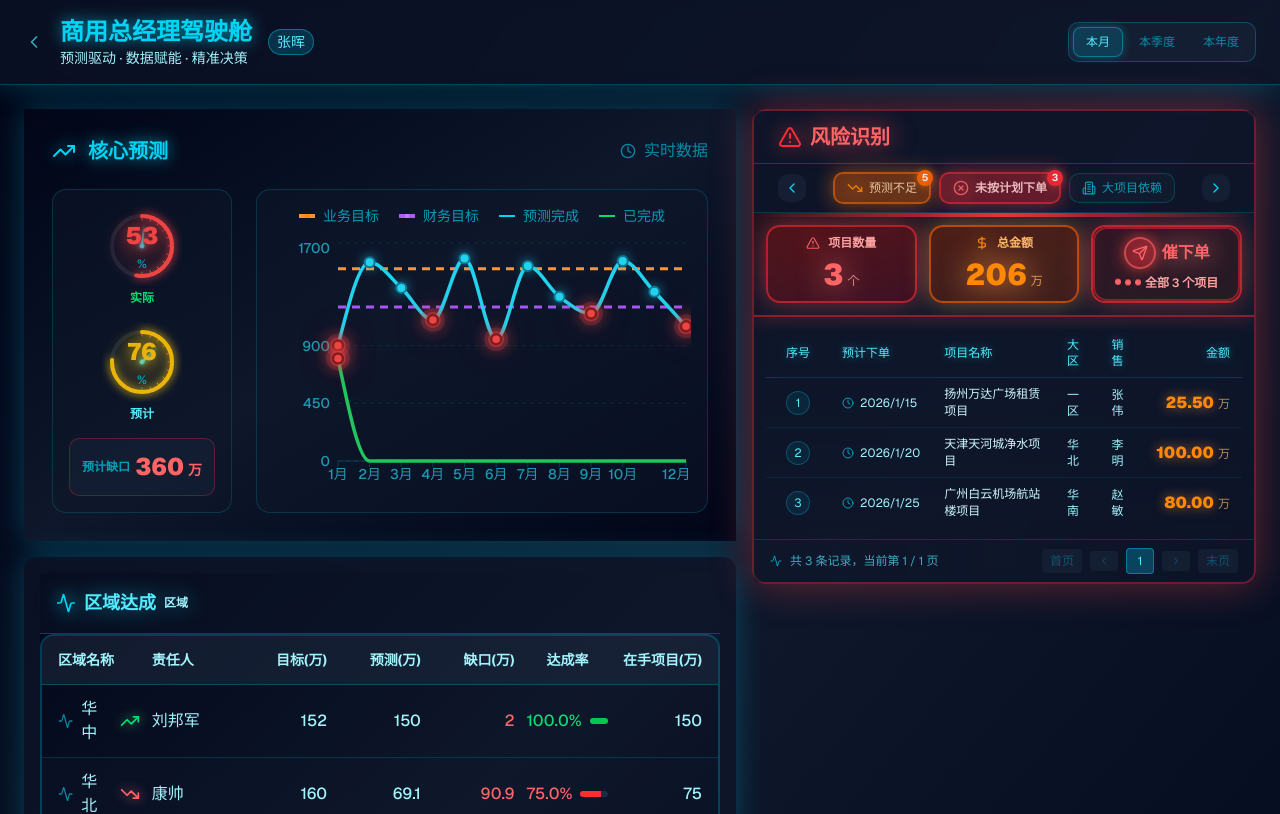
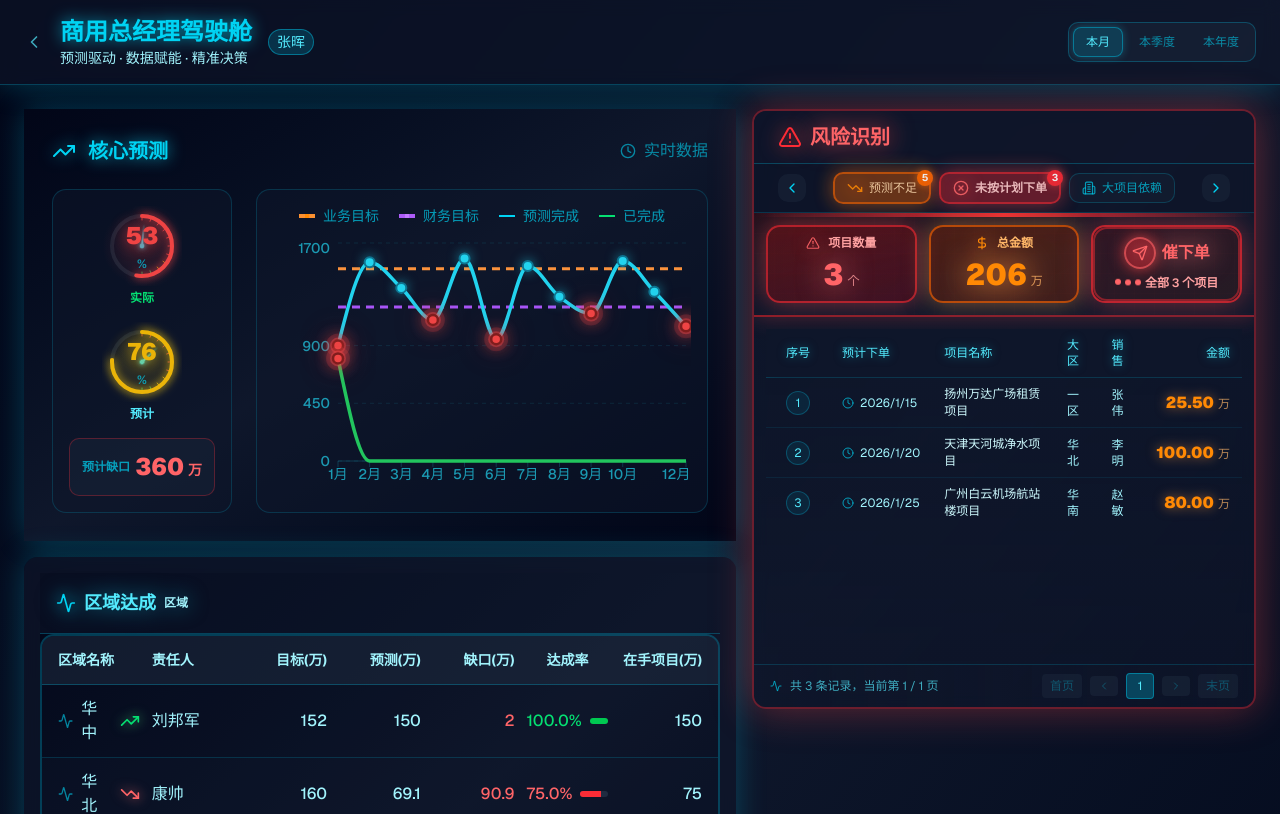
Before and after one commit to navylee1990/coze_jsc, a Next.js app: page /gm in a window 1280 px wide. Shown: the top 814 px of the page. Built offline with nearby package versions, Linux system fonts and the light colour scheme.

Commit message:
fix: 为风险识别模块设置固定高度，确保所有Tab高度一致

```diff
--- a/src/app/gm/page.tsx
+++ b/src/app/gm/page.tsx
@@ -466,13 +466,14 @@ export default function GMDashboard() {
             'transition-all duration-500 delay-100',
             'opacity-100 translate-y-0'
           )}>
-            {/* 风险识别模块 - 自适应高度 */}
+            {/* 风险识别模块 - 固定高度 */}
             <div className={cn(
-              'bg-slate-900/60 backdrop-blur-sm rounded-xl p-0',
+              'bg-slate-900/60 backdrop-blur-sm rounded-xl p-0 overflow-hidden',
               'border-2 border-red-500/40',
               'shadow-[0_0_40px_rgba(239,68,68,0.4)]',
               'hover:shadow-[0_0_50px_rgba(239,68,68,0.5)]',
-              'transition-shadow duration-300'
+              'transition-shadow duration-300',
+              'h-[600px]' // 固定高度确保所有Tab高度一致
             )}>
               <RiskIdentificationPanel theme="dashboard" timeRange={selectedTimeRange} />
             </div>
--- a/src/components/RiskIdentificationPanel.tsx
+++ b/src/components/RiskIdentificationPanel.tsx
@@ -563,7 +563,7 @@ export default function RiskIdentificationPanel({
   })();
 
   return (
-    <div className={cn('w-full flex flex-col')}>
+    <div className={cn('w-full h-full flex flex-col')}>
       {/* 标题栏 */}
       <div
         className={cn(
```
